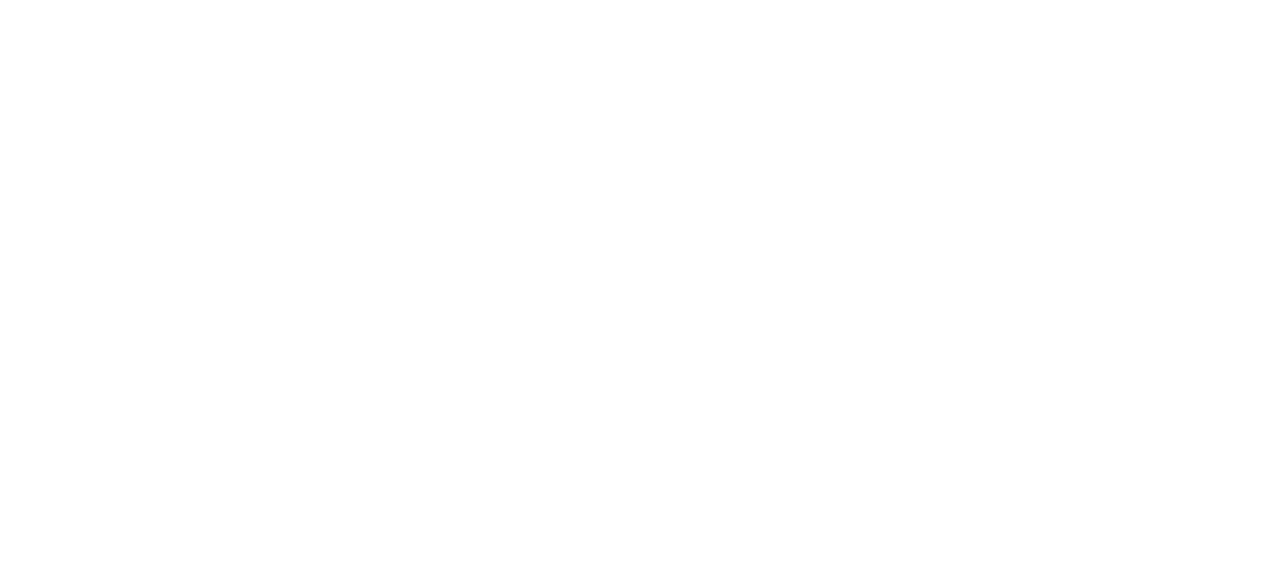
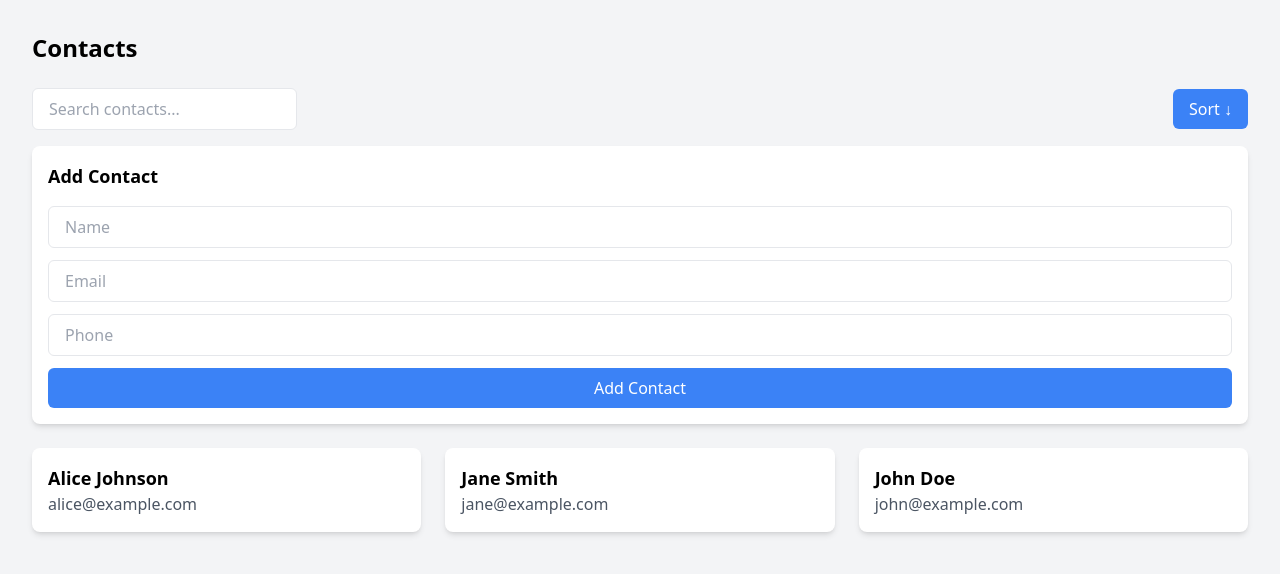
Before and after one commit to shubhamgh/evryday, a React (Create React App) app: page /contacts in a window 1280 px wide. Before the commit this address had no page. Shown: the top 574 px of the page. Built offline with nearby package versions, Linux system fonts and the light colour scheme; no server answers; sample sign-in values are in the browser's storage; what recoil-persist would draw is missing.

Commit message:
Inlcuded a navbar and added Google Auth

```diff
--- a/package.json
+++ b/package.json
@@ -6,6 +6,7 @@
     "@testing-library/jest-dom": "^5.17.0",
     "@testing-library/react": "^13.4.0",
     "@testing-library/user-event": "^13.5.0",
+    "firebase": "^11.0.2",
     "framer-motion": "^11.11.17",
     "react": "^18.3.1",
     "react-dom": "^18.3.1",
--- a/src/App.tsx
+++ b/src/App.tsx
@@ -1,15 +1,40 @@
-// /src/App.tsx
-import React from 'react';
-import { BrowserRouter as Router, Routes, Route } from 'react-router-dom';
-import LoginPage from './pages/LoginPage';
-import Dashboard from './pages/Dashboard';
+import React, { useState } from "react";
+import { BrowserRouter as Router, Routes, Route } from "react-router-dom";
+import LoginPage from "./pages/LoginPage";
+import Dashboard from "./pages/Dashboard";
+import Contacts from "./pages/Contacts";
+import ProtectedRoute from "./components/ProtectedRoute";
 
 const App: React.FC = () => {
+  const [isAuthenticated, setIsAuthenticated] = useState<boolean>(
+    !!localStorage.getItem("username") // Simple auth check for now
+  );
+
+  console.log(localStorage.getItem("username"));
+
   return (
     <Router>
       <Routes>
+        {/* Public Route */}
         <Route path="/" element={<LoginPage />} />
-        <Route path="/dashboard" element={<Dashboard />} />
+
+        {/* Protected Routes */}
+        <Route
+          path="/dashboard"
+          element={
+            <ProtectedRoute isAuthenticated={isAuthenticated}>
+              <Dashboard />
+            </ProtectedRoute>
+          }
+        />
+        <Route
+          path="/contacts"
+          element={
+            <ProtectedRoute isAuthenticated={isAuthenticated}>
+              <Contacts />
+            </ProtectedRoute>
+          }
+        />
       </Routes>
     </Router>
   );
--- /dev/null
+++ b/src/components/Navbar/Navbar.tsx
@@ -0,0 +1,47 @@
+// /src/components/Navbar.tsx
+import React from "react";
+import { Link, useNavigate } from "react-router-dom";
+
+const Navbar: React.FC<{ isAuthenticated: boolean; onLogout: () => void }> = ({
+  isAuthenticated,
+  onLogout,
+}) => {
+  const navigate = useNavigate();
+
+  return (
+    <nav className="bg-blue-500 text-white py-4">
+      <div className="container mx-auto flex justify-between">
+        <h1
+          className="text-lg font-bold cursor-pointer"
+          onClick={() => navigate("/")}
+        >
+          My App
+        </h1>
+        <div className="space-x-4">
+          {isAuthenticated ? (
+            <>
+              <Link to="/dashboard" className="hover:underline">
+                Dashboard
+              </Link>
+              <Link to="/contacts" className="hover:underline">
+                Contacts
+              </Link>
+              <button
+                onClick={onLogout}
+                className="hover:underline bg-red-500 px-2 rounded-md"
+              >
+                Logout
+              </button>
+            </>
+          ) : (
+            <Link to="/" className="hover:underline">
+              Login
+            </Link>
+          )}
+        </div>
+      </div>
+    </nav>
+  );
+};
+
+export default Navbar;
--- /dev/null
+++ b/src/components/ProtectedRoute.tsx
@@ -0,0 +1,15 @@
+// /src/components/ProtectedRoute.tsx
+import React from "react";
+import { Navigate } from "react-router-dom";
+
+const ProtectedRoute: React.FC<{
+  isAuthenticated: boolean;
+  children: JSX.Element;
+}> = ({ isAuthenticated, children }) => {
+  if (!isAuthenticated) {
+    return <Navigate to="/" />;
+  }
+  return children;
+};
+
+export default ProtectedRoute;
--- /dev/null
+++ b/src/firebase-config.ts
@@ -0,0 +1,25 @@
+// Import the functions you need from the SDKs you need
+import { initializeApp } from "firebase/app";
+import { getAnalytics } from "firebase/analytics";
+import { getAuth, GoogleAuthProvider } from "firebase/auth";
+
+// TODO: Add SDKs for Firebase products that you want to use
+// https://firebase.google.com/docs/web/setup#available-libraries
+
+// Your web app's Firebase configuration
+// For Firebase JS SDK v7.20.0 and later, measurementId is optional
+const firebaseConfig = {
+  apiKey: "AIzaSyC7X4LM5AP-22mdq5hZFXpyOLrl_0vOYVY",
+  authDomain: "evryday-e78e2.firebaseapp.com",
+  projectId: "evryday-e78e2",
+  storageBucket: "evryday-e78e2.firebasestorage.app",
+  messagingSenderId: "787701707927",
+  appId: "1:787701707927:web:010b003a256e0c6a1565d2",
+  measurementId: "G-H1G90CJKKN"
+};
+
+// Initialize Firebase
+const app = initializeApp(firebaseConfig);
+export const auth = getAuth(app);
+export const googleProvider = new GoogleAuthProvider();
+const analytics = getAnalytics(app);
--- /dev/null
+++ b/src/pages/Contacts.tsx
@@ -0,0 +1,190 @@
+// /src/pages/Contacts.tsx
+import React, { useState } from "react";
+import { motion, AnimatePresence } from "framer-motion";
+
+interface Contact {
+  id: number;
+  name: string;
+  email: string;
+  phone: string;
+}
+
+const initialContacts: Contact[] = [
+  { id: 1, name: "John Doe", email: "john@example.com", phone: "123-456-7890" },
+  {
+    id: 2,
+    name: "Jane Smith",
+    email: "jane@example.com",
+    phone: "987-654-3210",
+  },
+  {
+    id: 3,
+    name: "Alice Johnson",
+    email: "alice@example.com",
+    phone: "555-123-4567",
+  },
+];
+
+const Contacts: React.FC = () => {
+  const [contacts, setContacts] = useState<Contact[]>(initialContacts);
+  const [selectedContact, setSelectedContact] = useState<Contact | null>(null);
+  const [searchTerm, setSearchTerm] = useState("");
+  const [sortOrder, setSortOrder] = useState<"asc" | "desc">("asc");
+
+  // Filter contacts based on the search term
+  const filteredContacts = contacts.filter((contact) =>
+    contact.name.toLowerCase().includes(searchTerm.toLowerCase())
+  );
+
+  // Sort contacts alphabetically
+  const sortedContacts = [...filteredContacts].sort((a, b) =>
+    sortOrder === "asc"
+      ? a.name.localeCompare(b.name)
+      : b.name.localeCompare(a.name)
+  );
+
+  const addContact = (newContact: Contact) => {
+    setContacts([...contacts, newContact]);
+  };
+
+  return (
+    <div className="min-h-screen bg-gray-100 p-8">
+      <h1 className="text-2xl font-bold mb-6">Contacts</h1>
+
+      {/* Search and Sort Controls */}
+      <div className="flex items-center justify-between mb-4">
+        <input
+          type="text"
+          placeholder="Search contacts..."
+          value={searchTerm}
+          onChange={(e) => setSearchTerm(e.target.value)}
+          className="px-4 py-2 border rounded-md focus:outline-none focus:ring focus:ring-blue-300"
+        />
+        <button
+          onClick={() =>
+            setSortOrder((prev) => (prev === "asc" ? "desc" : "asc"))
+          }
+          className="px-4 py-2 bg-blue-500 text-white rounded-md hover:bg-blue-600 transition"
+        >
+          Sort {sortOrder === "asc" ? "↓" : "↑"}
+        </button>
+      </div>
+
+      {/* Add Contact Form */}
+      <div className="mb-6">
+        <AddContactForm onAdd={addContact} />
+      </div>
+
+      {/* Contact Tiles */}
+      <div className="grid grid-cols-1 md:grid-cols-2 lg:grid-cols-3 gap-6">
+        {sortedContacts.map((contact) => (
+          <motion.div
+            key={contact.id}
+            className="bg-white p-4 rounded-lg shadow-md cursor-pointer"
+            onClick={() => setSelectedContact(contact)}
+            whileHover={{ scale: 1.05 }}
+            whileTap={{ scale: 0.95 }}
+          >
+            <h2 className="text-lg font-semibold">{contact.name}</h2>
+            <p className="text-gray-600">{contact.email}</p>
+          </motion.div>
+        ))}
+      </div>
+
+      {/* Contact Detail Modal */}
+      <AnimatePresence>
+        {selectedContact && (
+          <motion.div
+            className="fixed inset-0 bg-black bg-opacity-50 flex items-center justify-center"
+            initial={{ opacity: 0 }}
+            animate={{ opacity: 1 }}
+            exit={{ opacity: 0 }}
+          >
+            <motion.div
+              className="bg-white p-6 rounded-lg shadow-lg max-w-sm w-full"
+              initial={{ y: 50, opacity: 0 }}
+              animate={{ y: 0, opacity: 1 }}
+              exit={{ y: 50, opacity: 0 }}
+              transition={{ duration: 0.3 }}
+            >
+              <h2 className="text-xl font-bold mb-4">{selectedContact.name}</h2>
+              <p>
+                <strong>Email:</strong> {selectedContact.email}
+              </p>
+              <p>
+                <strong>Phone:</strong> {selectedContact.phone}
+              </p>
+              <button
+                onClick={() => setSelectedContact(null)}
+                className="mt-4 bg-red-500 text-white px-4 py-2 rounded-md"
+              >
+                Close
+              </button>
+            </motion.div>
+          </motion.div>
+        )}
+      </AnimatePresence>
+    </div>
+  );
+};
+
+export default Contacts;
+
+// Reusable AddContactForm Component
+const AddContactForm: React.FC<{ onAdd: (contact: Contact) => void }> = ({
+  onAdd,
+}) => {
+  const [name, setName] = useState("");
+  const [email, setEmail] = useState("");
+  const [phone, setPhone] = useState("");
+
+  const handleAddContact = () => {
+    if (name && email && phone) {
+      const newContact: Contact = {
+        id: Date.now(),
+        name,
+        email,
+        phone,
+      };
+      onAdd(newContact);
+      setName("");
+      setEmail("");
+      setPhone("");
+    }
+  };
+
+  return (
+    <div className="bg-white p-4 rounded-lg shadow-md">
+      <h2 className="text-lg font-semibold mb-4">Add Contact</h2>
+      <div className="space-y-3">
+        <input
+          type="text"
+          placeholder="Name"
+          value={name}
+          onChange={(e) => setName(e.target.value)}
+          className="w-full px-4 py-2 border rounded-md focus:outline-none focus:ring focus:ring-blue-300"
+        />
+        <input
+          type="email"
+          placeholder="Email"
+          value={email}
+          onChange={(e) => setEmail(e.target.value)}
+          className="w-full px-4 py-2 border rounded-md focus:outline-none focus:ring focus:ring-blue-300"
+        />
+        <input
+          type="tel"
+          placeholder="Phone"
+          value={phone}
+          onChange={(e) => setPhone(e.target.value)}
+          className="w-full px-4 py-2 border rounded-md focus:outline-none focus:ring focus:ring-blue-300"
+        />
+        <button
+          onClick={handleAddContact}
+          className="w-full bg-blue-500 text-white px-4 py-2 rounded-md hover:bg-blue-600 transition"
+        >
+          Add Contact
+        </button>
+      </div>
+    </div>
+  );
+};
```
Also changed, not shown: src/components/ToDoList/TodoList.tsx (+6 -6 lines), src/pages/LoginPage.tsx (+20 -40 lines), 1 other file (tests, documents, lock files or other folders).
